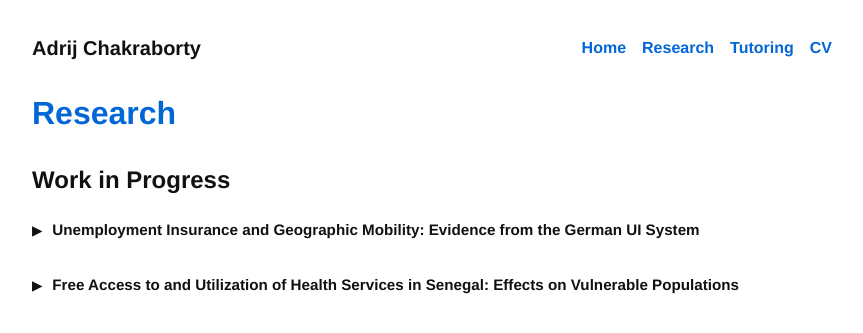
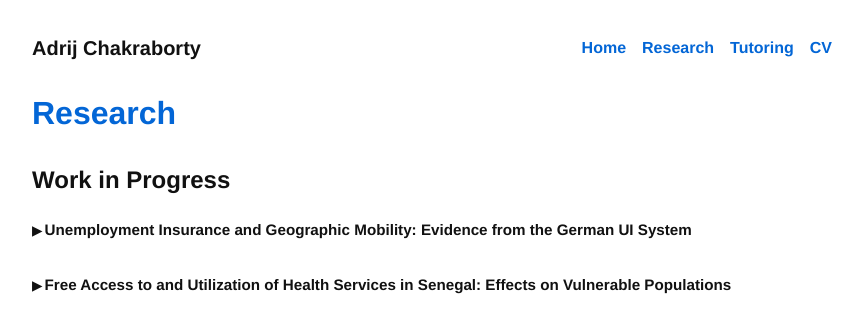
Before and after one commit to AdrijC3/AdrijC3.github.io, a Jekyll site: the page built from research.md, in a window 1280 px wide. Shown: the top 333 px of the page, without its empty margins (208-1071 px from the left). Built offline with Jekyll 4.4.1, drawn with Linux system fonts in a browser that asks for light colours.

Commit message:
Improved arrow toggle and spacing in summary elements for research section

```diff
--- a/_layouts/default.html
+++ b/_layouts/default.html
@@ -122,12 +122,13 @@
       transition: opacity 0.3s ease, transform 0.3s ease;
     }
 
-    /* ✅ Custom summary arrow */
+    /* ✅ Custom summary arrow with toggle */
     summary {
       padding-left: 0;
       margin-left: 0;
       list-style: none;
       cursor: pointer;
+      display: inline-block;
     }
 
     details summary::-webkit-details-marker {
@@ -135,9 +136,17 @@
     }
 
     details summary::before {
-      content: "▶ ";
+      content: "▶";
       font-size: 0.9em;
-      margin-right: 6px;
+      display: inline-block;
+      transform: rotate(0deg);
+      transition: transform 0.2s ease;
+      margin-right: 2px;
+    }
+
+    details[open] summary::before {
+      content: "▼";
+      transform: rotate(0deg);
     }
 
     /* ✅ Tutoring styles */
@@ -253,7 +262,7 @@
       }
     }
 
-    /* ✅ Desktop view on mobile font scaling fix */
+    /* ✅ Fix font scaling on mobile in Desktop View */
     @media screen and (max-device-width: 800px) and (min-width: 768px) {
       body {
         font-size: 16px;
@@ -308,7 +317,7 @@
     </main>
   {% endif %}
 
-  <!-- SCRIPT: Navbar toggle + details animation -->
+  <!-- SCRIPT: Menu toggle + details animation -->
   <script>
     let autoCloseTimeout;
 
```
Also changed, not shown: other parts of _layouts/default.html (+3 -3 lines).
